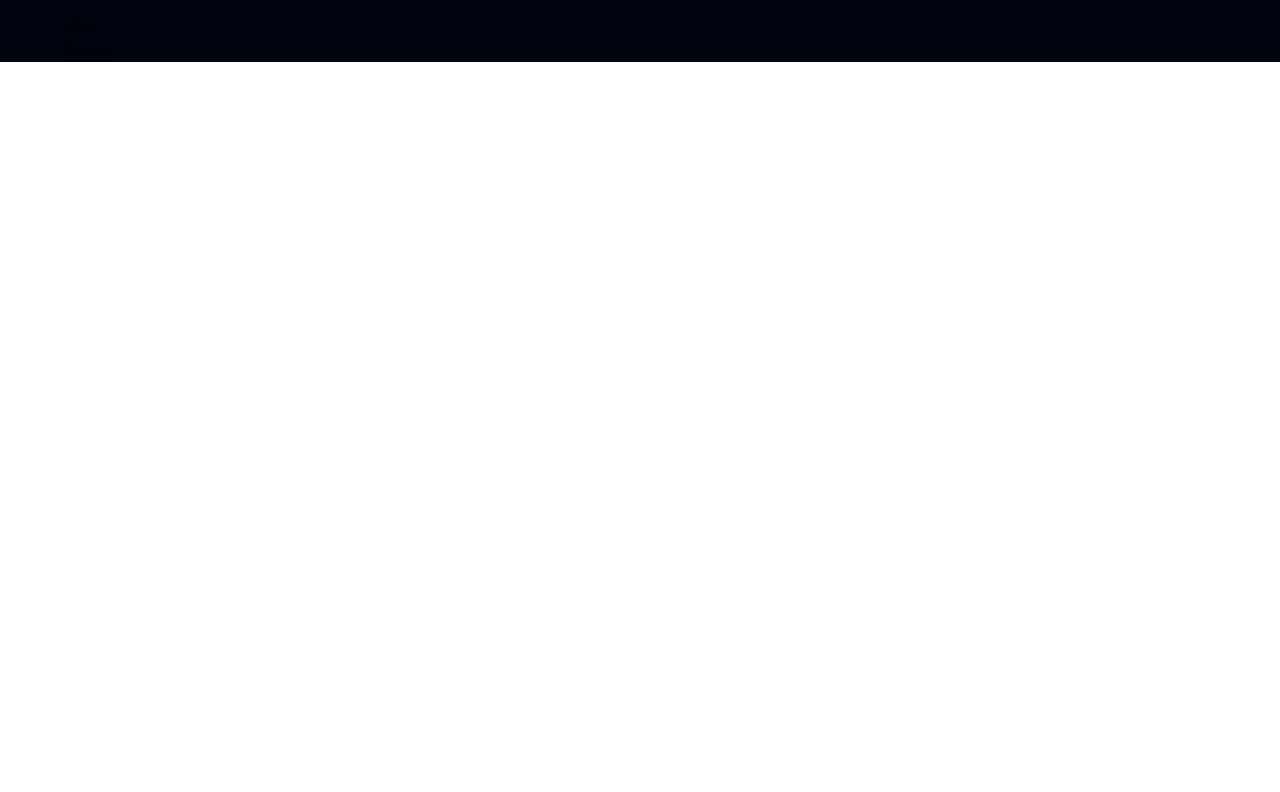
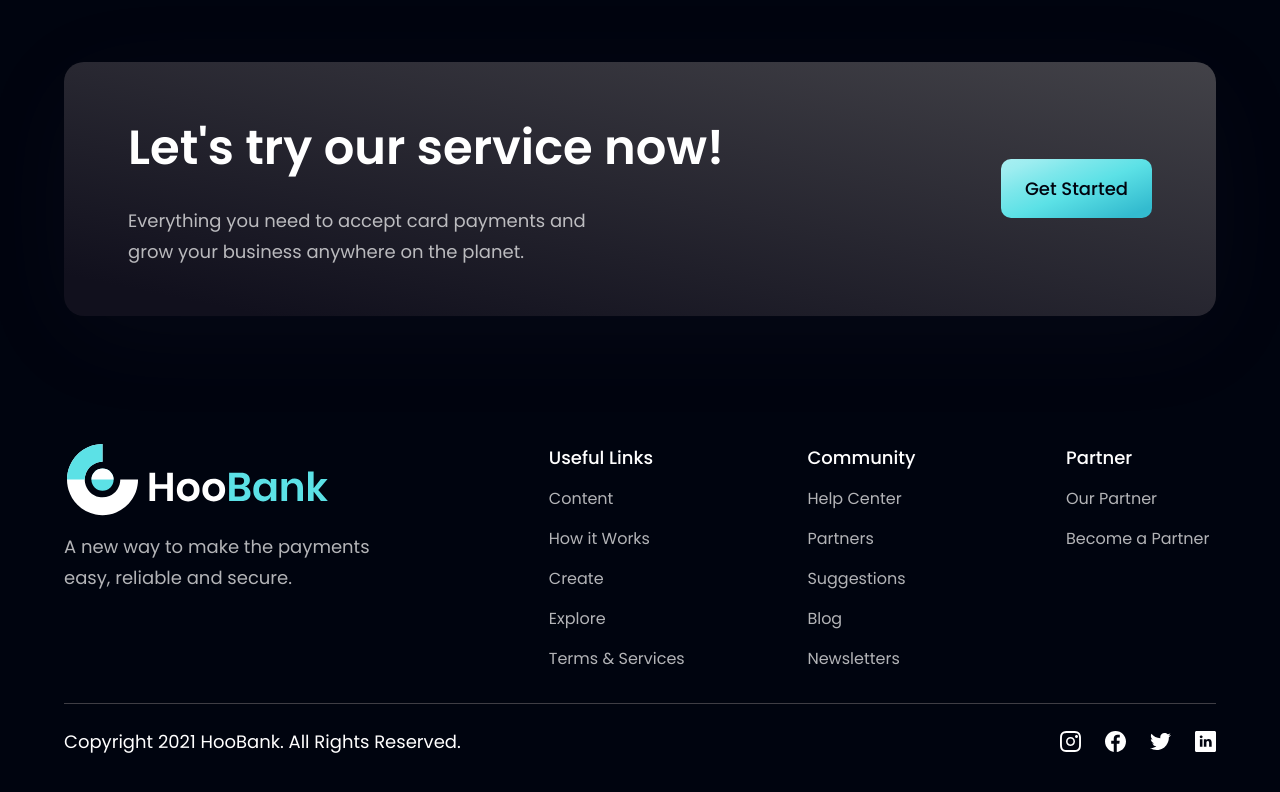
Before and after one commit to laikahkeen/bank-modern-app, a React (Vite) app: page / in a window 1280 px wide. Shown: the part 4082-4874 px from the top of the page. Before the commit the page ends 4144 px from the top, so only its background shows below. Built offline with nearby package versions, Linux system fonts and the light colour scheme.

Commit message:
create CTA & footer

```diff
--- a/src/components/CTA.jsx
+++ b/src/components/CTA.jsx
@@ -1,7 +1,17 @@
 import React from 'react';
+import styles from '../style';
+import Button from './Button';
 
-const CTA = () => {
-	return <div>CTA</div>;
-};
+const CTA = () => (
+	<section className={`${styles.flexCenter} ${styles.marginY} ${styles.padding} sm:flex-row flex-col bg-black-gradient-2 rounded-[20px] box-shadow`}>
+		<div className='flex-1 flex flex-col'>
+			<h2 className={`${styles.heading2}`}>Let's try our service now!</h2>
+			<p className={`${styles.paragraph} max-w-[470px] mt-5`}>Everything you need to accept card payments and grow your business anywhere on the planet.</p>
+		</div>
+		<div className={`${styles.flexCenter} sm:ml-10 ml-0 sm:mt-0 mt-10`}>
+			<Button />
+		</div>
+	</section>
+);
 
 export default CTA;
--- a/src/components/Footer.jsx
+++ b/src/components/Footer.jsx
@@ -1,7 +1,52 @@
 import React from 'react';
+import styles from '../style';
+import { logo } from '../assets';
+import { footerLinks, socialMedia } from '../constants';
 
-const Footer = () => {
-	return <div>Footer</div>;
-};
+const Footer = () => (
+	<section className={`${styles.flexCenter} ${styles.paddingY} flex-col`}>
+		<div className={`${styles.flexStart} md:flex-row flex-col mb-8 w-full`}>
+			<div className='flex-1 flex flex-col justify-start mr-10'>
+				<img
+					src={logo}
+					alt='hoobank'
+					className='w-[268px] h-[72px] object-contain'
+				/>
+				<p className={`${styles.paragraph} mt-4 max-w-[310px]`}>A new way to make the payments easy, reliable and secure.</p>
+			</div>
+			<div className='flex-[1.5] w-full flex flex-row justify-between flex-wrap md:mt-0 mt-10'>
+				{footerLinks.map((footerLink) => (
+					<div
+						key={footerLink.key}
+						className='flex flex-col ss:my-0 my-4 min-w-[150px]'>
+						<h4 className='font-poppins font-medium text-[18px] leading-[27px] text-white'>{footerLink.title}</h4>
+						<ul className='list-none mt-4'>
+							{footerLink.links.map((link, index) => (
+								<li
+									key={link.name}
+									className={`font-poppins font-normal text-[16px] leading-[24px] text-dimWhite hover:text-secondary cursor-pointer ${index !== footerLink.links.length - 1 ? 'mb-4' : 'mb-0'}`}>
+									{link.name}
+								</li>
+							))}
+						</ul>
+					</div>
+				))}
+			</div>
+		</div>
+		<div className='w-full flex justify-between items-center md:flex-row flex-col pt-6 border-t-[1px] border-t-[#3f3e45]'>
+			<p className='font-poppins font-normal text-center text-[18px] leading-[27px] text-white'>Copyright 2021 HooBank. All Rights Reserved.</p>
+			<div className='flex flex-row md:mt-0 mt-6'>
+				{socialMedia.map((social, index) => (
+					<img
+						key={social.id}
+						src={social.icon}
+						alt={social.id}
+						className={`w-[21px] h-[21px] object-contain cursor-pointer ${index !== socialMedia.length - 1 ? 'mr-6' : 'mr-0'}`}
+					/>
+				))}
+			</div>
+		</div>
+	</section>
+);
 
 export default Footer;
```
